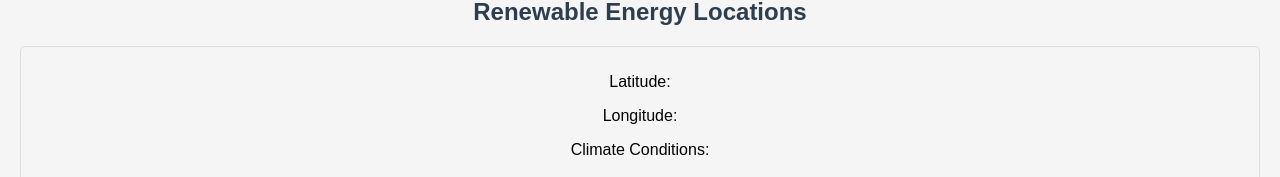
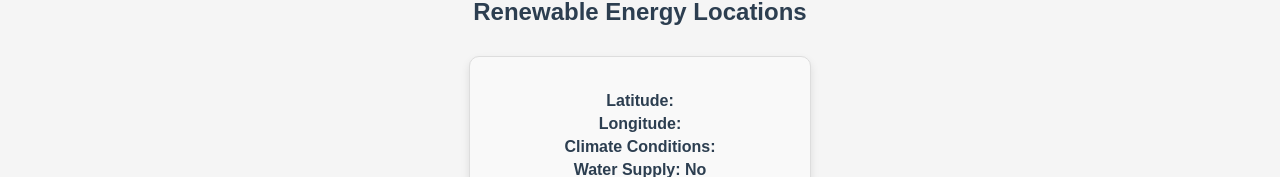
Before and after one commit to kajal-jotwani/Data-Anchor, a React (Vite) app in the folder frontend/: page / in a window 1280 px wide. Both pictures are taken after typing "Sample" into the empty fields and a click on the button "Add Location". Shown: the part 623-800 px from the top of the page. Built offline with nearby package versions, Linux system fonts and the light colour scheme; no server answers; the HTML template or start-up script is replaced by a standard one.

Commit message:
updated locationlist

```diff
--- a/frontend/src/components/LocationList.css
+++ b/frontend/src/components/LocationList.css
@@ -5,22 +5,50 @@
 .location-list h2 {
   color: #2c3e50;
   font-size: 24px;
+  margin-bottom: 20px;
+  text-align: center;
 }
 
 .location-list ul {
   list-style-type: none;
   padding: 0;
+  display: flex;
+  flex-wrap: wrap; /* Allows cards to wrap to the next line if necessary */
+  justify-content: center; /* Centers cards horizontally */
 }
 
 .location-list li {
-    margin-bottom: 15px;
-    padding: 10px;
+  margin: 10px; /* Margin around each card */
+  padding: 20px;
+  border-radius: 10px;
+  background-color: #f9f9f9; /* Light background color */
   border: 1px solid #ddd;
-    border-radius: 5px;
+  box-shadow: 0 4px 8px rgba(0, 0, 0, 0.1); /* Subtle shadow */
+  transition: box-shadow 0.3s ease, background-color 0.3s ease;
+  display: flex;
+  flex-direction: column;
+  width: 300px; /* Fixed width for cards */
+  max-width: 90%; /* Ensure cards don’t exceed container width */
+}
+
+.location-list li:hover {
+  background-color: #ffffff; /* Slightly brighter on hover */
+  box-shadow: 0 8px 16px rgba(0, 0, 0, 0.2); /* Enhanced shadow on hover */
 }
 
 .location-list h3 {
-    margin: 0;
+  margin: 0 0 10px;
   font-size: 20px;
-    color: #2980b9;
+  color: #2980b9; /* Vibrant color for headers */
 }
+
+.location-list p {
+  margin: 5px 0;
+  font-size: 16px;
+  color: #34495e; /* Darker text for better readability */
+}
+
+.location-list p span {
+  font-weight: bold;
+  color: #2c3e50; /* Color for labels */
+}
--- a/frontend/src/components/LocationList.jsx
+++ b/frontend/src/components/LocationList.jsx
@@ -1,26 +1,27 @@
+
 import React from 'react';
 import './LocationList.css';
 
 const LocationList = ({ locations }) => {
   if (!locations || locations.length === 0) {
-    return <div>No locations available.</div>;
+    return <div>No locations available. Try searching.</div>;
   }
-
-
 
   return (
     <div className="location-list">
       <h2>Renewable Energy Locations</h2>
       <ul>
-        {locations.map((location) => (
-          <li key={location._id}>
+        {locations.map((location, index) => (
+          <li key={index}>
             <h3>{location.name}</h3>
-            <p>Latitude: {location.latitude}</p>
-            <p>Longitude: {location.longitude}</p>
-            <p>Climate Conditions: {location.climateConditions}</p>
-            <p>Water Supply: {location.waterSupply ? 'Yes' : 'No'}</p>
-            <p>Low Carbon Emission: {location.lowCarbonEmission ? 'Yes' : 'No'}</p>
-            <p>Other Factors: {location.otherFactors}</p>
+            <div className="card">
+              <p><span className="label">Latitude:</span> <span className="value">{location.latitude}</span></p>
+              <p><span className="label">Longitude:</span> <span className="value">{location.longitude}</span></p>
+              <p><span className="label">Climate Conditions:</span> <span className="value">{location.climateConditions}</span></p>
+              <p><span className="label">Water Supply:</span> <span className="value">{location.waterSupply ? 'Yes' : 'No'}</span></p>
+              <p><span className="label">Low Carbon Emission:</span> <span className="value">{location.lowCarbonEmission ? 'Yes' : 'No'}</span></p>
+              <p><span className="label">Other Factors:</span> <span className="value">{location.otherFactors}</span></p>
+            </div>
           </li>
         ))}
       </ul>
```
Lines whose indentation alone changed are shown as unchanged.
